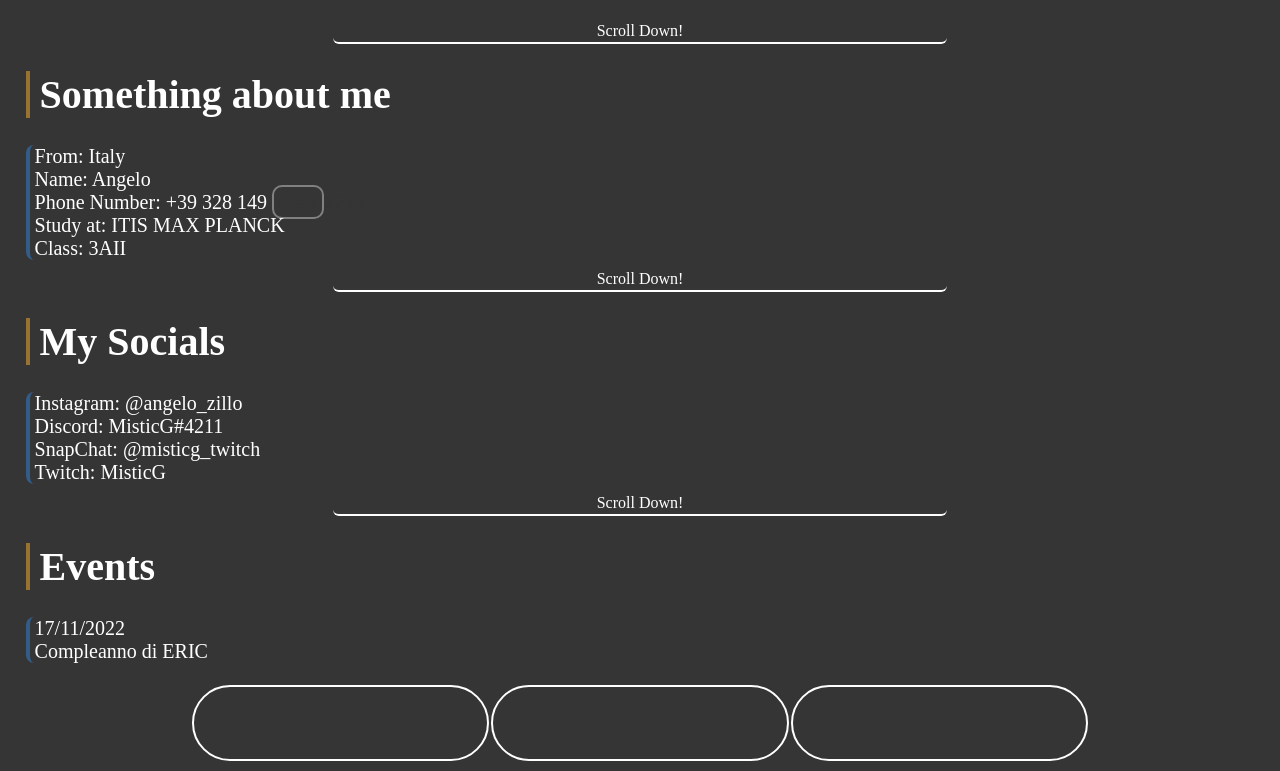
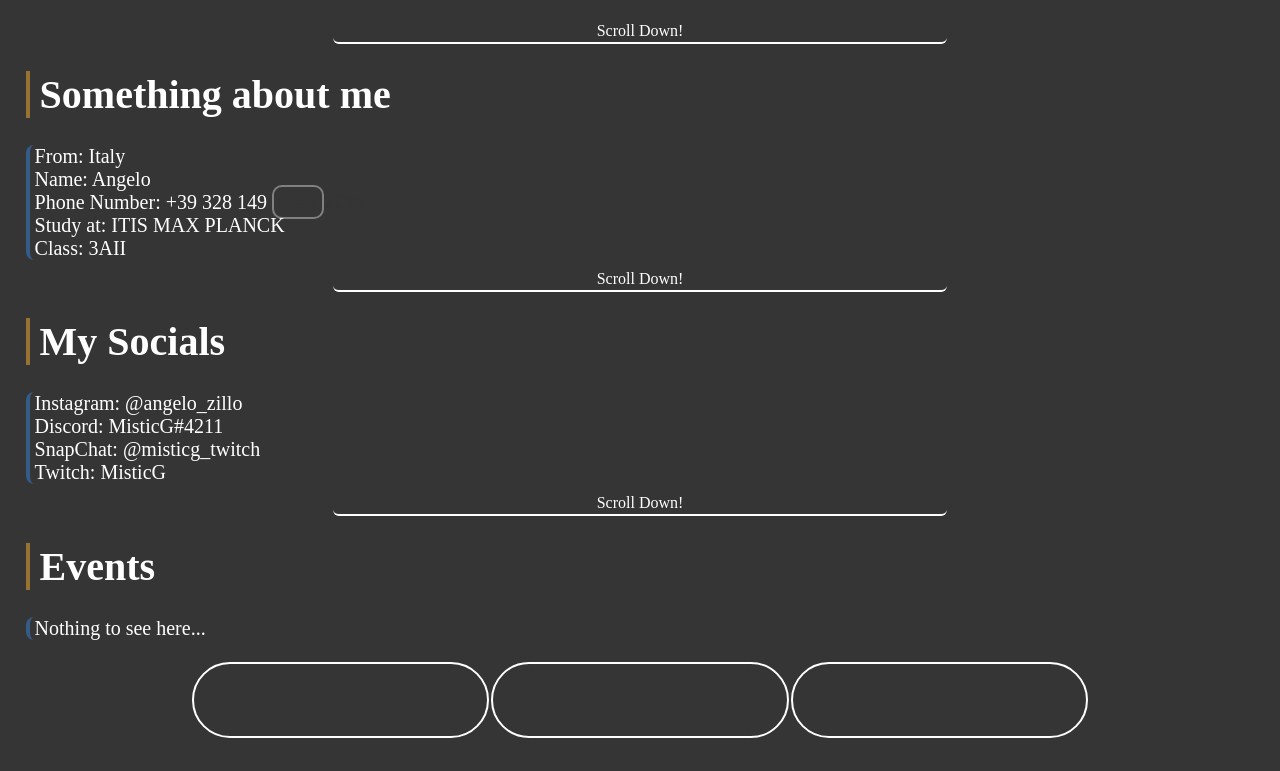
Before and after one commit to TheMisticG/CMTM2, a plain HTML site: page index.html in a window 1280 px wide. Shown: the part 1219-1990 px from the top of the page. After the commit the page ends 1967 px from the top, so only its background shows below. Drawn offline with Linux system fonts and the light colour scheme.

Commit message:
Update index.html

```diff
--- a/index.html
+++ b/index.html
@@ -50,8 +50,7 @@
 
         <h1 class="tb events">Events</h1>
         <p class="p">
-            17/11/2022<br/>
-            Compleanno di ERIC
+            Nothing to see here...
         </p>
 
         <table class="finaltable">
```
